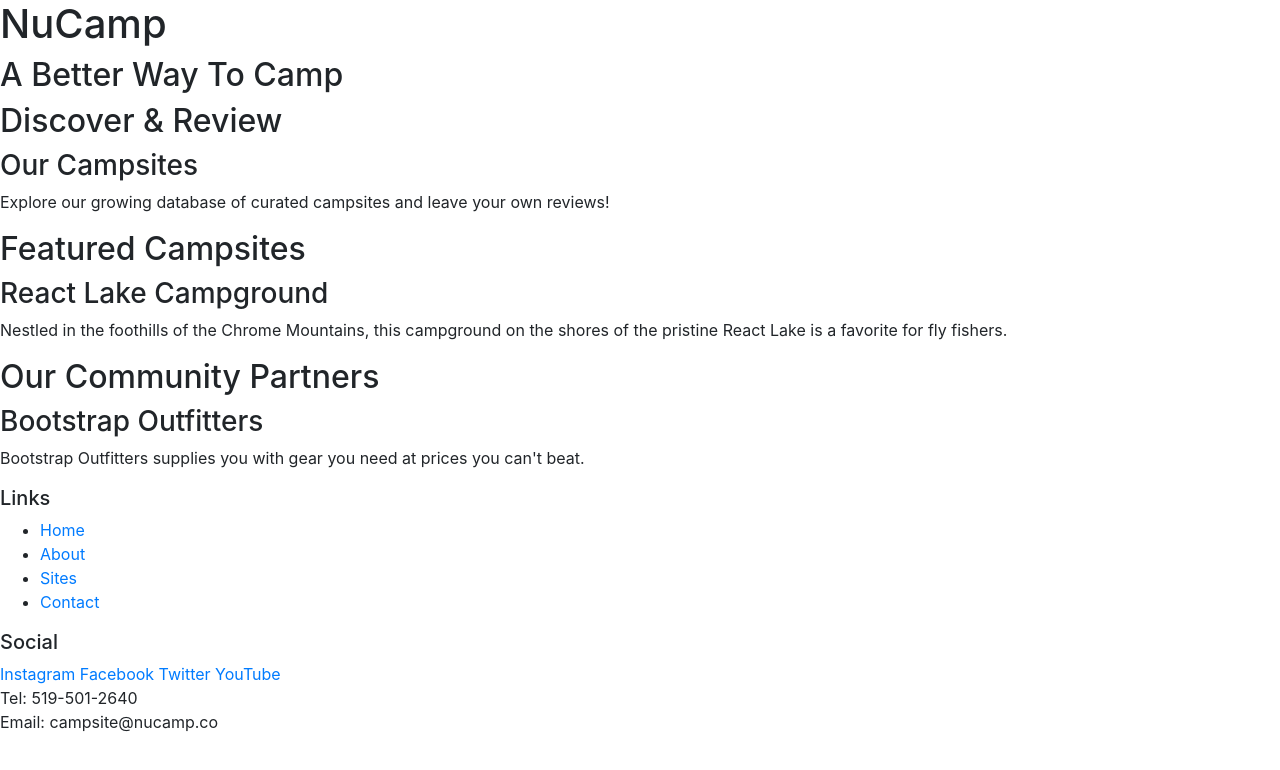
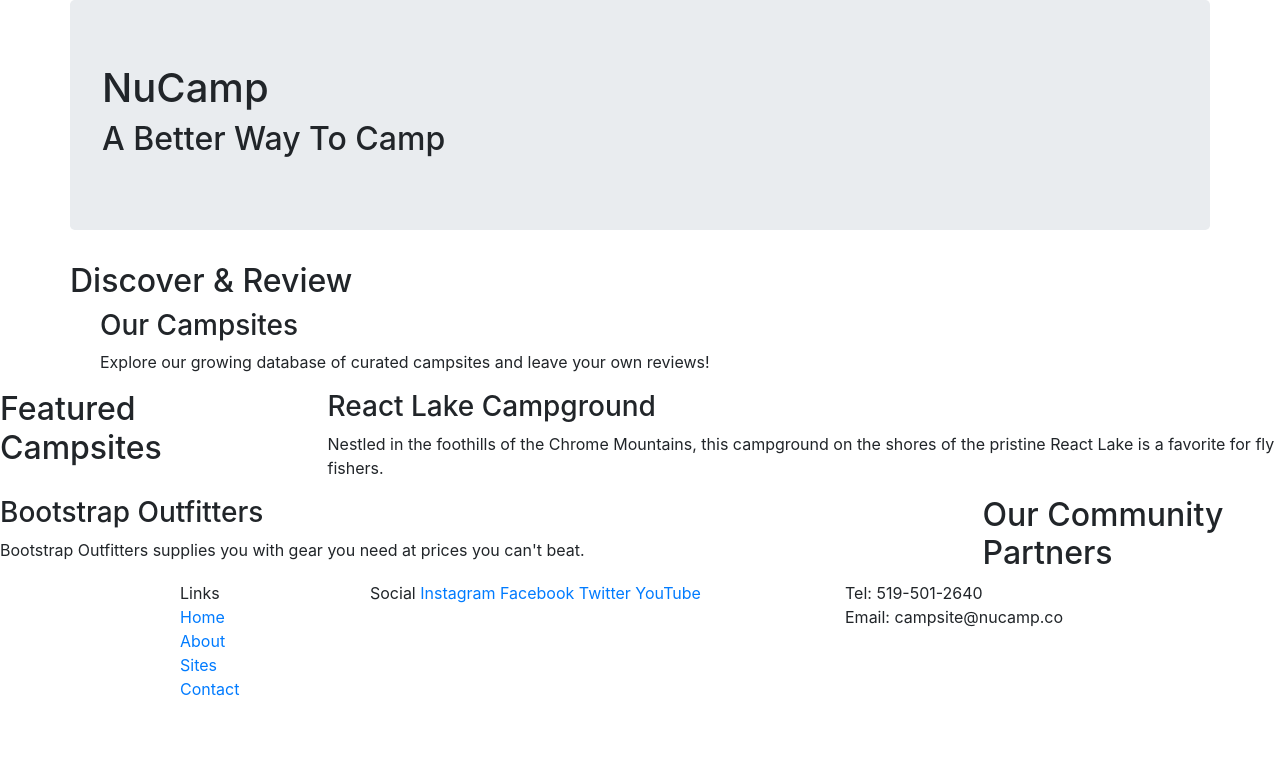
Before and after one commit to vibehands108/git-test, a website: page index.html in a window 1280 px wide. Drawn offline with nearby package versions, Linux system fonts and the light colour scheme.

Commit message:
Bootstrap Grid

```diff
--- a/index.html
+++ b/index.html
@@ -13,33 +13,53 @@
 
 <body>
     <header>
-        <div>
+        <div class = "container jumbotron">
+            <div class="row">
+                <div class="col">
                     <h1>NuCamp</h1>
                     <h2>A Better Way To Camp</h2>
                 </div>
+            </div>
+        </div>
     </header>
-    <div>
+
+    <div class = "container">
+        <div class = "row">
+            <div class = "col-sm-4 order-sm-last col-md-3"></div>
                 <h2>Discover & Review </h2>
+            </div>
+            <div class = "col">
                 <h3>Our Campsites</h3>
                 <p>Explore our growing database of curated campsites and leave your own reviews!</p>
             </div>
+        </div>
 
-    <div>
+        <div class = "row">
+            <div class = "col-sm-4 col-md-3">
                 <h2>Featured Campsites</h2>
+            </div>
+            <div class = "col">
                 <h3>React Lake Campground </h3>
                 <p>Nestled in the foothills of the Chrome Mountains, this campground on the shores of the pristine React Lake is a favorite for fly fishers.</p>
             </div>
+        </div>
 
-    <div>
+        <div class = "row">
+            <div class = "col-sm-4 order-sm-last col-md-3">
                 <h2>Our Community Partners</h2>
+            </div>
+            <div class = "col">
                 <h3>Bootstrap Outfitters</h3>
                 <p>Bootstrap Outfitters supplies you with gear you need at prices you can't beat.</p>
             </div>
+        </div>
 
     <footer>
-        <div>
+        <div class = "container">
+            <div class = "row">
+                <div class= "col-4 col-sm-2 offset-1"
                     <h5>Links</h5>
-            <ul>
+                    <ul class = "list-unstyled">
                         <li><a href="#">Home</a></li>
                         <li><a href="#">About</a></li>
                         <li><a href="#">Sites</a></li>
@@ -47,7 +67,7 @@
                     </ul>
                 </div>
 
-        <div>
+                <div class= "col-6 col-sm-5"
                     <h5>Social</h5>
                         <a href="http://instagram.com/">Instagram</a>
                         <a href="http://facebook.com/">Facebook</a>
@@ -55,9 +75,10 @@
                         <a href="http://youtube.com/">YouTube</a>
                 </div>
 
-        <div>
+                <div class = "col-sm-4">
                     Tel: 519-501-2640<br/>
                     Email: campsite@nucamp.co
+            </div>
         </div>
     </footer>
 
```
Lines whose indentation alone changed are shown as unchanged.
